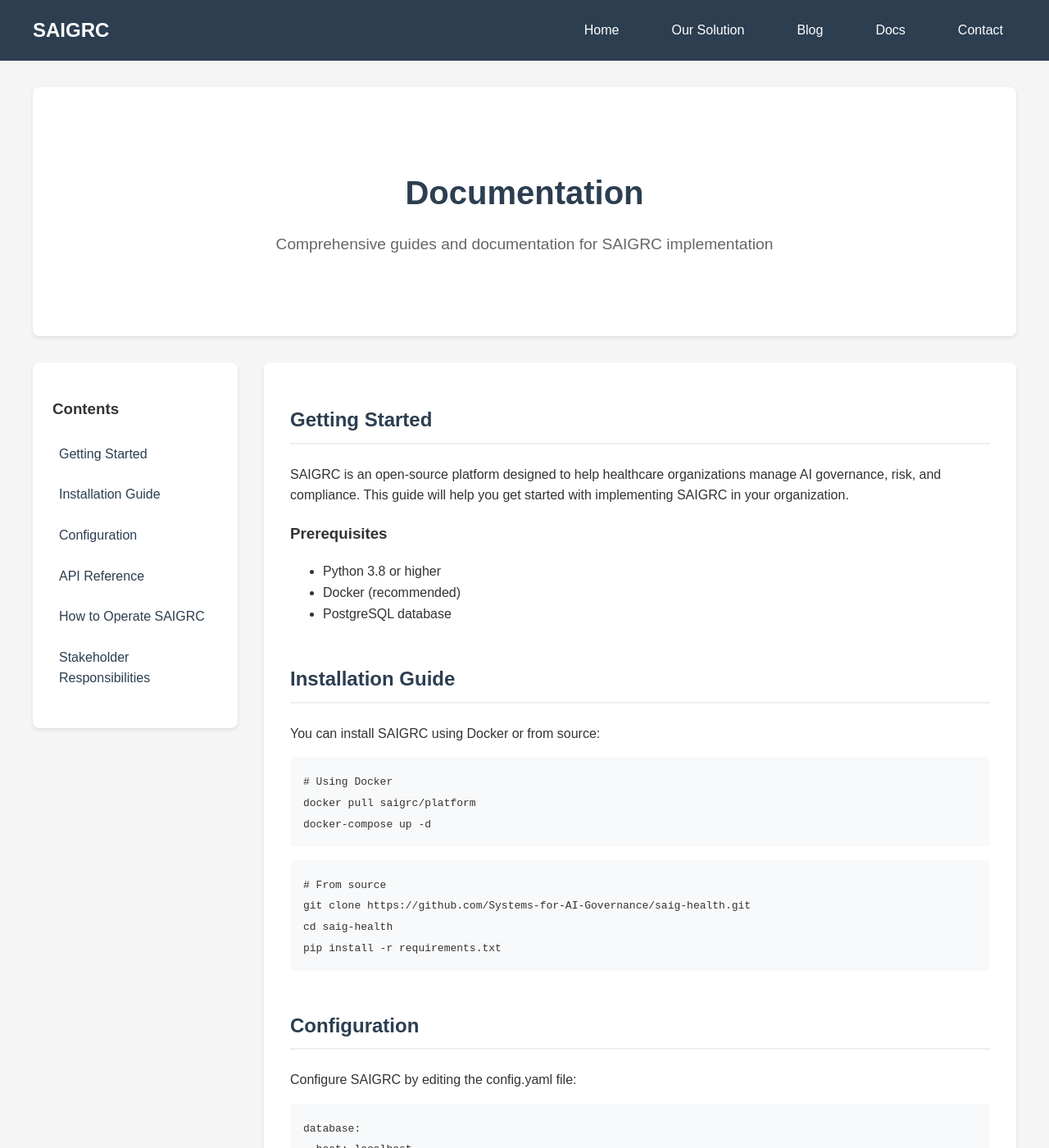
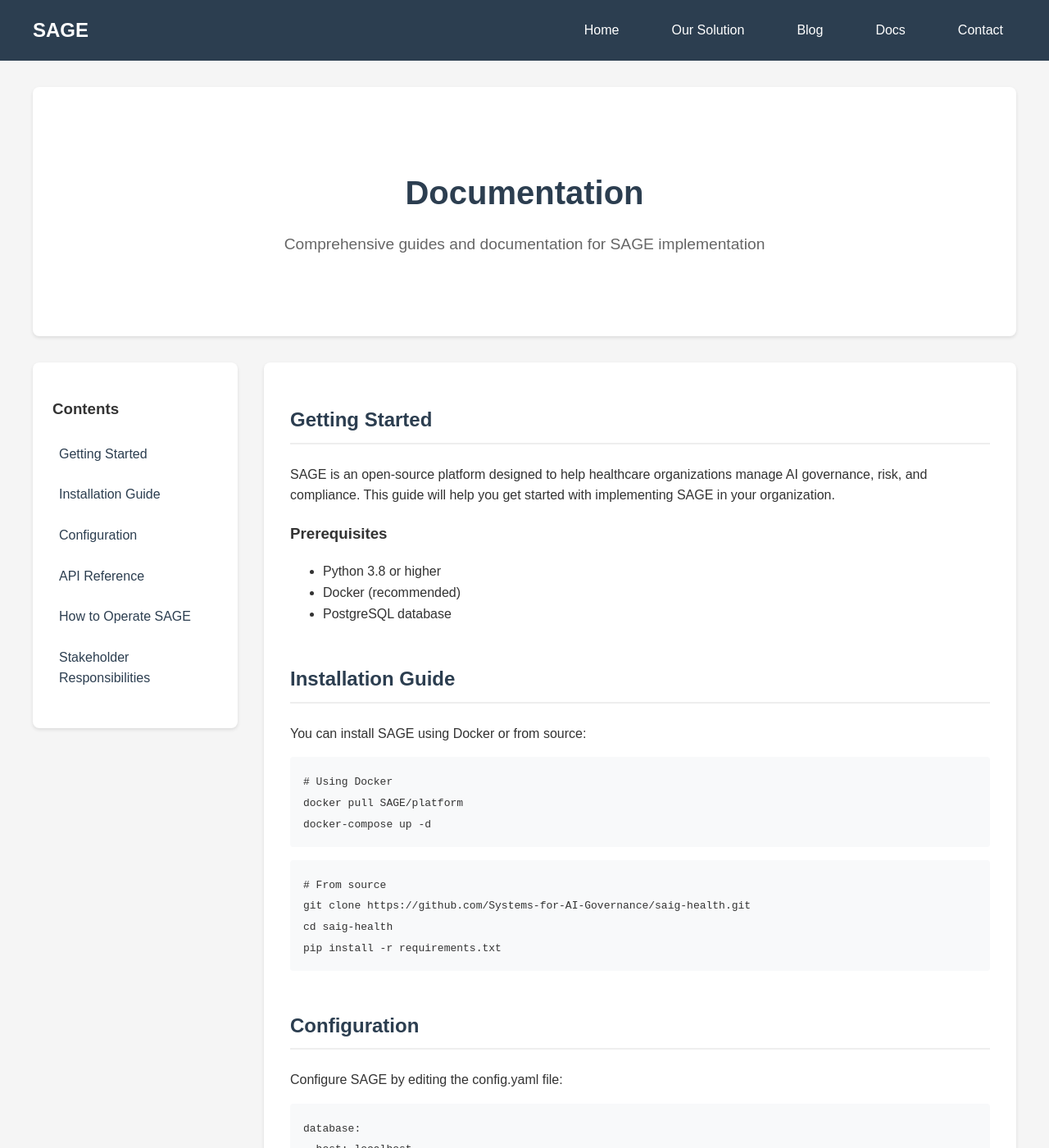
Before and after one commit to Systems-for-AI-Governance/SAGE, a Jekyll site: the page docs.html, which Jekyll copies as it is, in a window 1280 px wide and 1400 px high. Shown: the whole window at 82% size. Built offline with Jekyll 4.4.1, drawn with Linux system fonts in a browser that asks for light colours; some of the changed text lies outside the part shown.

Commit message:
Changed name to SAGE

```diff
--- a/docs.html
+++ b/docs.html
@@ -3,7 +3,7 @@
 <head>
     <meta charset="UTF-8">
     <meta name="viewport" content="width=device-width, initial-scale=1.0">
-    <title>Documentation - SAIGRC</title>
+    <title>Documentation - SAGE</title>
     <link rel="stylesheet" href="styles/main.css">
     <style>
         .docs-container {
@@ -78,13 +78,13 @@
 <body>
     <nav class="navbar">
         <div class="nav-container">
-            <a href="/Saigrc/" class="nav-logo">SAIGRC</a>
+            <a href="/SAGE/" class="nav-logo">SAGE</a>
             <div class="nav-links">
-                <a href="/Saigrc/">Home</a>
-                <a href="/Saigrc/solution.html">Our Solution</a>
-                <a href="/Saigrc/blog.html">Blog</a>
-                <a href="/Saigrc/docs.html">Docs</a>
-                <a href="/Saigrc/contact.html">Contact</a>
+                <a href="/SAGE/">Home</a>
+                <a href="/SAGE/solution.html">Our Solution</a>
+                <a href="/SAGE/blog.html">Blog</a>
+                <a href="/SAGE/docs.html">Docs</a>
+                <a href="/SAGE/contact.html">Contact</a>
             </div>
         </div>
     </nav>
@@ -92,7 +92,7 @@
     <div class="container">
         <section class="hero">
             <h1>Documentation</h1>
-            <p>Comprehensive guides and documentation for SAIGRC implementation</p>
+            <p>Comprehensive guides and documentation for SAGE implementation</p>
         </section>
 
         <div class="docs-container">
@@ -103,7 +103,7 @@
                     <li><a href="#installation">Installation Guide</a></li>
                     <li><a href="#configuration">Configuration</a></li>
                     <li><a href="#api-reference">API Reference</a></li>
-                    <li><a href="#how-to-operate">How to Operate SAIGRC</a></li>
+                    <li><a href="#how-to-operate">How to Operate SAGE</a></li>
                     <li><a href="#stakeholder-responsibilities">Stakeholder Responsibilities</a></li>
                 </ul>
             </aside>
@@ -111,7 +111,7 @@
             <main class="docs-content">
                 <section id="getting-started" class="docs-section">
                     <h2>Getting Started</h2>
-                    <p>SAIGRC is an open-source platform designed to help healthcare organizations manage AI governance, risk, and compliance. This guide will help you get started with implementing SAIGRC in your organization.</p>
+                    <p>SAGE is an open-source platform designed to help healthcare organizations manage AI governance, risk, and compliance. This guide will help you get started with implementing SAGE in your organization.</p>
                     <h3>Prerequisites</h3>
                     <ul>
                         <li>Python 3.8 or higher</li>
@@ -122,11 +122,11 @@
 
                 <section id="installation" class="docs-section">
                     <h2>Installation Guide</h2>
-                    <p>You can install SAIGRC using Docker or from source:</p>
+                    <p>You can install SAGE using Docker or from source:</p>
                     <div class="code-block">
                         <code>
                             # Using Docker<br>
-                            docker pull saigrc/platform<br>
+                            docker pull SAGE/platform<br>
                             docker-compose up -d
                         </code>
                     </div>
@@ -142,13 +142,13 @@
 
                 <section id="configuration" class="docs-section">
                     <h2>Configuration</h2>
-                    <p>Configure SAIGRC by editing the config.yaml file:</p>
+                    <p>Configure SAGE by editing the config.yaml file:</p>
                     <div class="code-block">
                         <code>
                             database:<br>
                             &nbsp;&nbsp;host: localhost<br>
                             &nbsp;&nbsp;port: 5432<br>
-                            &nbsp;&nbsp;name: saigrc<br>
+                            &nbsp;&nbsp;name: SAGE<br>
                             <br>
                             security:<br>
                             &nbsp;&nbsp;enable_audit_logs: true<br>
@@ -159,7 +159,7 @@
 
                 <section id="api-reference" class="docs-section">
                     <h2>API Reference</h2>
-                    <p>SAIGRC provides a RESTful API for integration with your existing systems:</p>
+                    <p>SAGE provides a RESTful API for integration with your existing systems:</p>
                     <h3>Authentication</h3>
                     <div class="code-block">
                         <code>
@@ -173,18 +173,18 @@
                 </section>
 
                 <section id="how-to-operate" class="docs-section">
-                    <h2>How to Operate SAIGRC</h2>
-                    <p>Below is a comprehensive flowchart showing how SAIGRC is designed to be operated by the different stakeholders:</p>
+                    <h2>How to Operate SAGE</h2>
+                    <p>Below is a comprehensive flowchart showing how SAGE is designed to be operated by the different stakeholders:</p>
                     <div class="flow-diagram">
-                        <img src="/Saigrc/assets/images/flowchart_with_symbols_final.png" alt="SAIGRC Operation Flowchart" style="max-width: 100%; height: auto; margin: 2rem 0; box-shadow: var(--box-shadow); border-radius: var(--border-radius);">
+                        <img src="/SAGE/assets/images/flowchart_with_symbols_final.png" alt="SAGE Operation Flowchart" style="max-width: 100%; height: auto; margin: 2rem 0; box-shadow: var(--box-shadow); border-radius: var(--border-radius);">
                     </div>
                 </section>
 
                 <section id="stakeholder-responsibilities" class="docs-section">
                     <h2>Distribution Of Implementation Responsibilities Among Stakeholders</h2>
-                    <p>The following diagram illustrates how different stakeholders are involved in implementing SAIGRC:</p>
+                    <p>The following diagram illustrates how different stakeholders are involved in implementing SAGE:</p>
                     <div class="stakeholder-diagram">
-                        <img src="/Saigrc/assets/images/who.png" alt="Stakeholder Responsibilities Diagram" style="max-width: 100%; height: auto; margin: 2rem 0; box-shadow: var(--box-shadow); border-radius: var(--border-radius);">
+                        <img src="/SAGE/assets/images/who.png" alt="Stakeholder Responsibilities Diagram" style="max-width: 100%; height: auto; margin: 2rem 0; box-shadow: var(--box-shadow); border-radius: var(--border-radius);">
                     </div>
                 </section>
             </main>
@@ -194,12 +194,12 @@
     <footer>
         <div class="footer-content">
             <div>
-                <h3>SAIGRC</h3>
+                <h3>SAGE</h3>
                 <p>Making AI governance accessible for healthcare</p>
             </div>
             <div>
                 <h3>Contact</h3>
-                <p>Email: contact@saigrc.org</p>
+                <p>Email: contact@sage.org</p>
             </div>
         </div>
     </footer>
```
